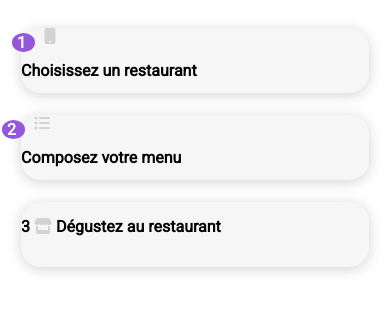
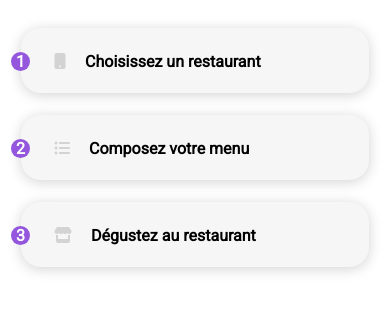
Before and after one commit to MaevaPrecourt/oh_my_food, a website: page index.html in a window 390 px wide. Shown: the part 494-819 px from the top of the page. Drawn offline with Linux system fonts and the light colour scheme; a web font is replaced by a local one.

Commit message:
Fin responsive functioning 30/11

```diff
--- a/index.html
+++ b/index.html
@@ -43,27 +43,30 @@
             <div class="functioning__container">
                 <div class="functioning__container__card">
                     <a href="#">
-                        <span class="step">
-                            <span id="step__one">1 </span>
+                        <p class="step">
+                            <span id="step__one">1</span>
                             <i class="fa-solid fa-mobile-button"></i>
-                            <p>Choisissez un restaurant</p>
-                        </span>
+                            Choisissez un restaurant
+                        </p>
                     </a>
                 </div>
                 <div class="functioning__container__card">
                     <a href="#">
-                        <span class="step">
-                            <span id="step__two">2 </span>
+                        <p class="step">
+                            <span id="step__two">2</span>
                             <i class="fa-solid fa-list-ul"></i>
-                            <p>Composez votre menu</p>
-                        </span>
+                            Composez votre menu
+                        </p>
                     </a>
                 </div>
                 <div class="functioning__container__card">
-                    <p><a href="#">3
-                        <i class="fa-solid fa-store"></i>
-                        Dégustez au restaurant
-                    </a></p>
+                    <a href="#">
+                        <p class="step">
+                            <span id="step__three">3</span>
+                            <i class="fa-solid fa-store"></i>
+                            Dégustez au restaurant
+                        </p>
+                    </a>
                 </div>
             </div>
         </nav>
--- a/sass/pages/_pageaccueil.scss
+++ b/sass/pages/_pageaccueil.scss
@@ -136,19 +136,17 @@ ul {
     &__container {
     display: flex;
     flex-direction: column;
-    justify-content: center;
         &__card {
-        align-items: center;
         background-color: #F6F6F6;
         border-radius: 20px;
         box-shadow: 0px 2px 14px lightgray;
         height: 65px;
-        justify-content: center;
         margin: 3%;
         transform: scale(1);
         transition: transform 400ms;
             &:hover {
-                background: lighten($primary-color, 25%);
+                background: lighten($primary-color, 22%);
+                cursor: pointer;
                 transform: scale(1.05);
             }
         }
@@ -158,6 +156,7 @@ ul {
 .functioning a {
     color: #000;
     font-weight: 600;
+    line-height: 35px;
 }
 
 .step {
@@ -167,17 +166,13 @@ ul {
         color: #FFF;
         padding: 0 5px 0 5px;
         position: relative;
-        right: 9px;
-        top: 6px;
+        right: 10px;
     }
-}
-
-#step__two {
-    margin-left: -10px;
 }
 
 .fa-mobile-button, .fa-list-ul, .fa-store {
     color: lightgray;
+    padding: 0 15px 0 10px;
     &:hover {
         color: $primary-color;
     }
```
Also changed, not shown: css/main.css, 1 other file.
